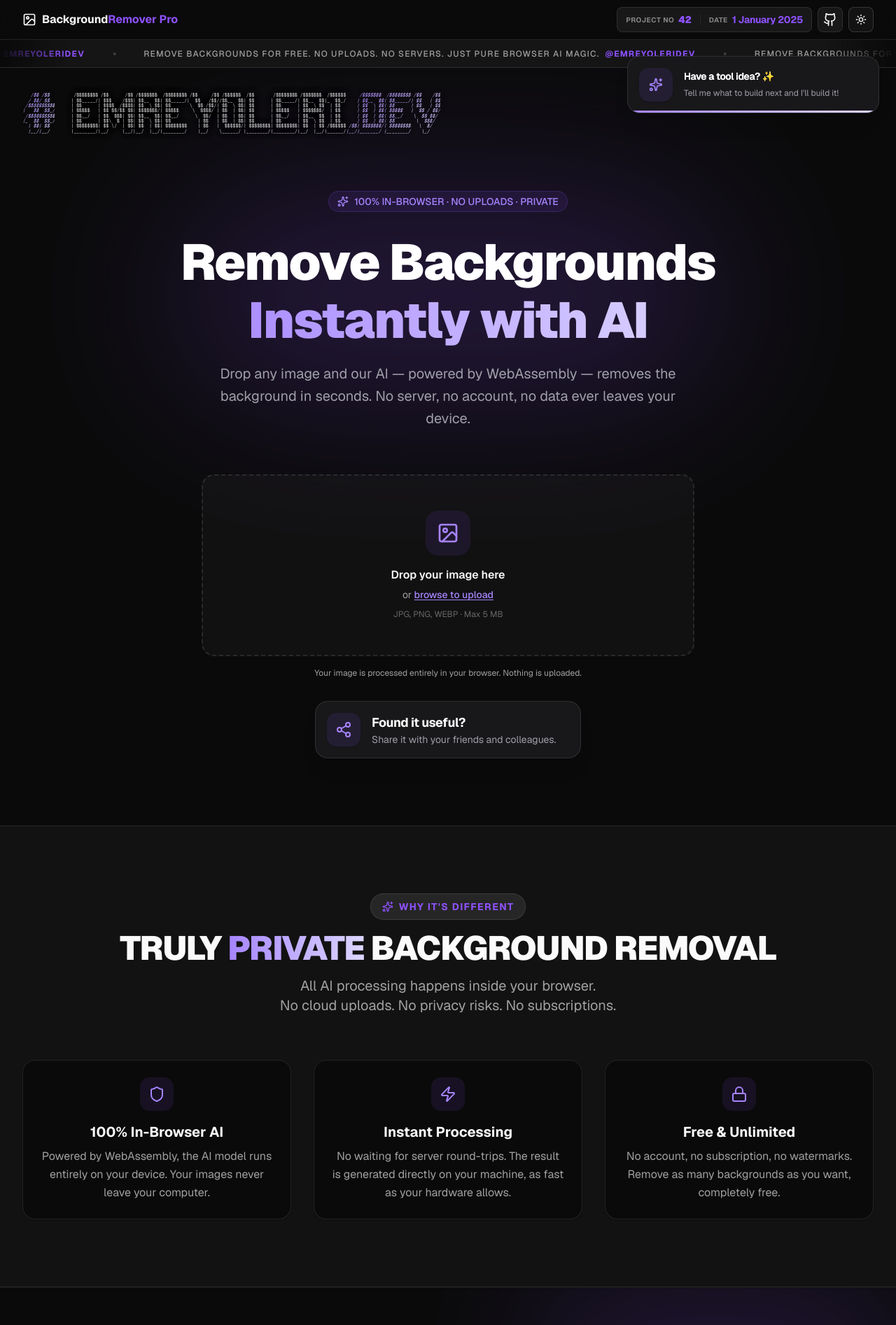
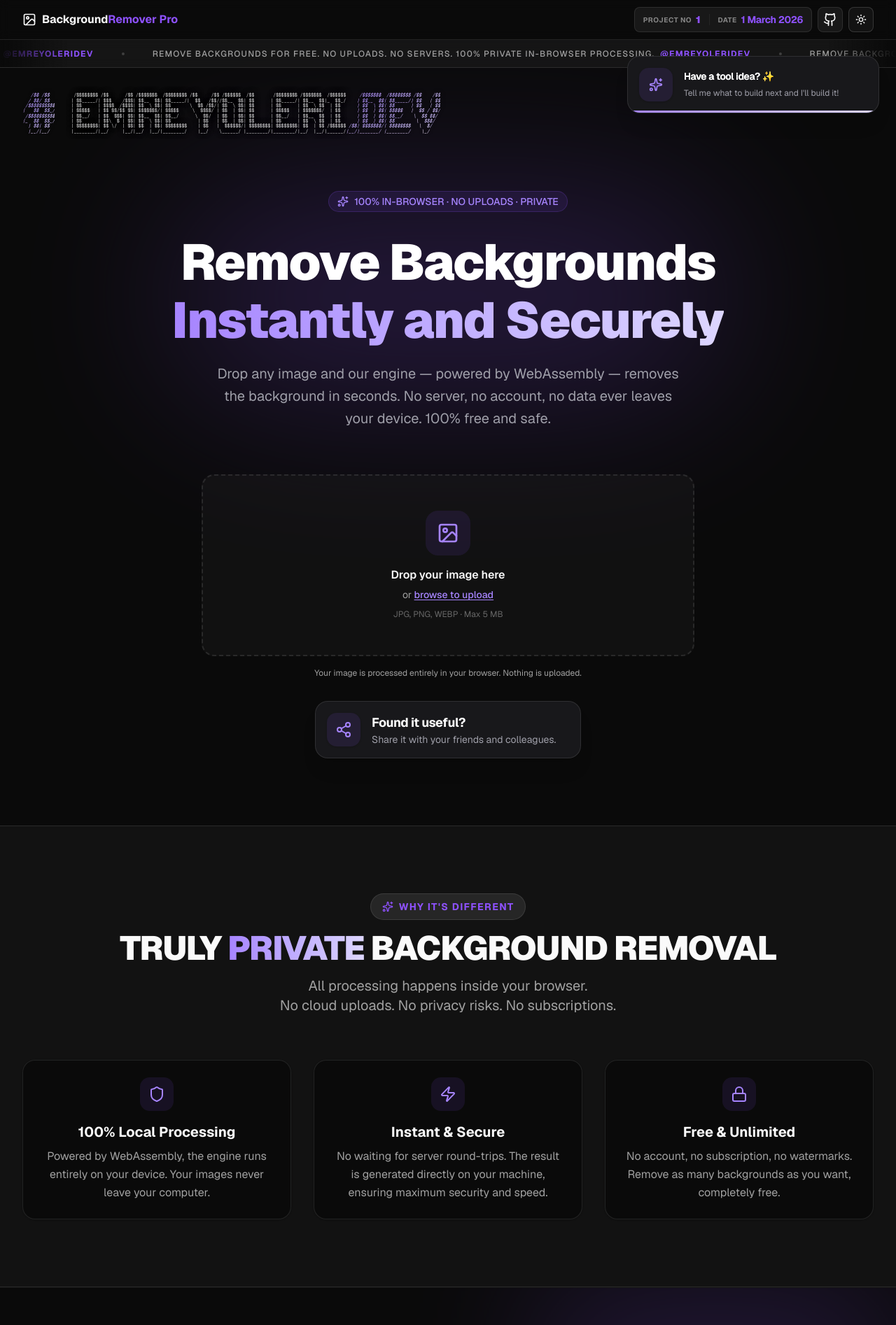
Before and after one commit to emreyoleridev/background-remover, a Next.js app: page / in a window 1280 px wide. Shown: the top 1894 px of the page at 70% size. Built offline with nearby package versions, Linux system fonts and the light colour scheme; no server answers.

Commit message:
feat: refine background remover tool with higher quality and improved UI

```diff
--- a/src/components/boilerplate/layout/tool-shell.tsx
+++ b/src/components/boilerplate/layout/tool-shell.tsx
@@ -10,6 +10,8 @@ import { getThemeClasses } from "@/lib/boilerplate/theme";
 import { triggerShareModal } from "@/components/boilerplate/common/share-modal";
 import { cn } from "@/lib/boilerplate/utils";
 import { contentConfig } from "@/config";
+import { triggerSubscribeModal } from "@/components/boilerplate/common/subscribe-modal";
+import { triggerDiscoverMoreCTA } from "@/components/boilerplate/layout/discover-more-cta";
 
 // ---------------------------------------------------------------------------
 // Types
@@ -22,25 +24,23 @@ type Stage = "idle" | "preview" | "processing" | "done";
 function CheckerboardImage({ src, alt }: { src: string; alt: string }) {
     return (
         <div
-            className="relative w-full rounded-xl overflow-hidden"
+            className="relative w-full aspect-square rounded-xl overflow-hidden border border-border/50 shadow-inner"
             style={{
+                backgroundColor: "#ffffff",
                 backgroundImage: `
-                    linear-gradient(45deg, #ccc 25%, transparent 25%),
-                    linear-gradient(-45deg, #ccc 25%, transparent 25%),
-                    linear-gradient(45deg, transparent 75%, #ccc 75%),
-                    linear-gradient(-45deg, transparent 75%, #ccc 75%)
+                    linear-gradient(45deg, #f0f0f0 25%, transparent 25%),
+                    linear-gradient(-45deg, #f0f0f0 25%, transparent 25%),
+                    linear-gradient(45deg, transparent 75%, #f0f0f0 75%),
+                    linear-gradient(-45deg, transparent 75%, #f0f0f0 75%)
                 `,
                 backgroundSize: "20px 20px",
                 backgroundPosition: "0 0, 0 10px, 10px -10px, -10px 0px",
-                backgroundColor: "#f0f0f0",
             }}
         >
-            {/* Dark mode overlay */}
-            <div className="absolute inset-0 dark:opacity-30 dark:[background-image:linear-gradient(45deg,#444_25%,transparent_25%),linear-gradient(-45deg,#444_25%,transparent_25%),linear-gradient(45deg,transparent_75%,#444_75%),linear-gradient(-45deg,transparent_75%,#444_75%)] dark:bg-transparent opacity-0" />
             <img
                 src={src}
                 alt={alt}
-                className="relative w-full h-auto object-contain max-h-[480px]"
+                className="relative w-full h-full object-contain p-2"
             />
         </div>
     );
@@ -91,6 +91,7 @@ export function ToolShell() {
             const { removeBackground } = await import("@imgly/background-removal");
 
             const blob = await removeBackground(file, {
+                model: "isnet", // Higher precision model
                 progress: (key: string, current: number, total: number) => {
                     if (total > 0) {
                         setProgress(Math.round((current / total) * 100));
@@ -123,6 +124,12 @@ export function ToolShell() {
         a.href = resultUrl;
         a.download = `${baseName}-no-bg.png`;
         a.click();
+
+        // Trigger marketing CTAs after download
+        setTimeout(() => {
+            triggerSubscribeModal();
+            triggerDiscoverMoreCTA();
+        }, 1000);
     }, [resultUrl]);
 
     // -----------------------------------------------------------------------
@@ -245,7 +252,7 @@ export function ToolShell() {
                                     </div>
                                     <div className="bg-black/70 backdrop-blur-md rounded-xl px-4 py-2 text-center">
                                         <p className="text-white text-sm font-semibold">
-                                            {progress < 5 ? "Loading AI model…" : `Removing background… ${progress}%`}
+                                            {progress < 5 ? "Loading engine..." : `Removing background... ${progress}%`}
                                         </p>
                                     </div>
                                 </div>
@@ -278,30 +285,32 @@ export function ToolShell() {
                         </div>
 
                         {/* Before / After comparison */}
-                        <div className="grid grid-cols-1 sm:grid-cols-2 gap-4">
+                        <div className="grid grid-cols-1 sm:grid-cols-2 gap-4 items-stretch">
                             {/* Original */}
-                            <div className="rounded-2xl border border-border bg-card overflow-hidden shadow-sm">
+                            <div className="flex flex-col rounded-2xl border border-border bg-card overflow-hidden shadow-sm h-full">
                                 <div className="px-3 py-2 border-b border-border">
-                                    <span className="text-xs font-medium text-muted-foreground">Original</span>
+                                    <span className="text-xs font-medium text-muted-foreground uppercase tracking-wider">Original</span>
                                 </div>
-                                <div className="p-3">
-                                    <img
-                                        src={originalUrl!}
-                                        alt="Original"
-                                        className="w-full h-auto max-h-[240px] object-contain rounded-lg bg-muted"
-                                    />
+                                <div className="flex-1 p-3 flex items-center justify-center bg-muted/20">
+                                    <div className="relative w-full aspect-square rounded-xl overflow-hidden border border-border/50 bg-white shadow-inner">
+                                        <img
+                                            src={originalUrl!}
+                                            alt="Original"
+                                            className="w-full h-full object-contain p-2"
+                                        />
+                                    </div>
                                 </div>
                             </div>
 
                             {/* Result */}
-                            <div className="rounded-2xl border border-violet-500/40 bg-card overflow-hidden shadow-sm ring-1 ring-violet-500/20">
-                                <div className="px-3 py-2 border-b border-border flex items-center gap-1.5">
-                                    <span className="text-xs font-medium text-muted-foreground">Result</span>
-                                    <span className="text-[10px] font-medium px-1.5 py-0.5 rounded-full bg-emerald-500/10 text-emerald-500">
+                            <div className="flex flex-col rounded-2xl border border-violet-500/40 bg-card overflow-hidden shadow-sm ring-1 ring-violet-500/20 h-full">
+                                <div className="px-3 py-2 border-b border-border flex items-center justify-between">
+                                    <span className="text-xs font-medium text-muted-foreground uppercase tracking-wider">Result</span>
+                                    <span className="text-[10px] font-bold px-2 py-0.5 rounded-full bg-emerald-500/10 text-emerald-500 uppercase tracking-tight">
                                         Transparent PNG
                                     </span>
                                 </div>
-                                <div className="p-3">
+                                <div className="flex-1 p-3 flex items-center justify-center bg-muted/20">
                                     <CheckerboardImage src={resultUrl} alt="Result" />
                                 </div>
                             </div>
@@ -325,7 +334,7 @@ export function ToolShell() {
                                 size="lg"
                             >
                                 <RefreshCw className="w-4 h-4" />
-                                Remove Another
+                                New Upload
                             </Button>
                         </div>
                     </div>
--- a/src/config/index.ts
+++ b/src/config/index.ts
@@ -13,7 +13,6 @@ export const siteConfig = {
     // ---------------------------------------------------------------------------
     brand: {
         signatureEnabled: true,
-        signatureText: "// emreyoleri.dev",
         url: "https://emreyoleri.dev"
     },
 
@@ -21,9 +20,9 @@ export const siteConfig = {
     // 3. SEO & Metadata
     // ---------------------------------------------------------------------------
     seo: {
-        title: "Background Remover Pro – Free AI Background Removal, 100% In-Browser",
-        description: "Remove image backgrounds instantly with AI-powered WebAssembly. No uploads, no servers, no signups. Completely private and free.",
-        keywords: ["background remover", "remove background", "ai background removal", "transparent png", "free background remover", "browser-based", "no upload", "privacy"],
+        title: "Background Remover Pro – Free, 100% In-Browser Privacy-First Removal",
+        description: "Remove image backgrounds instantly with high-performance WebAssembly. No uploads, no servers, no signups. Completely private, secure and free.",
+        keywords: ["background remover", "remove background", "transparent png", "free background remover", "browser-based", "no upload", "privacy", "secure"],
         url: "https://bgremover.pro",
         twitterHandle: "@emreyoleridev",
     },
@@ -87,8 +86,8 @@ export const siteConfig = {
     // ---------------------------------------------------------------------------
     buildMeta: {
         enabled: true,
-        buildDay: 42,
-        startedAt: "2025-01-01",
+        buildDay: 1,
+        startedAt: "2026-03-01",
     },
 } as const;
 
@@ -98,8 +97,8 @@ export const contentConfig = {
     // ---------------------------------------------------------------------------
     hero: {
         badgeText: "100% IN-BROWSER · NO UPLOADS · PRIVATE",
-        title: "Remove Backgrounds_Instantly with AI",
-        subtitle: "Drop any image and our AI — powered by WebAssembly — removes the background in seconds. No server, no account, no data ever leaves your device.",
+        title: "Remove Backgrounds_Instantly and Securely",
+        subtitle: "Drop any image and our engine — powered by WebAssembly — removes the background in seconds. No server, no account, no data ever leaves your device. 100% free and safe.",
     },
 
     // ---------------------------------------------------------------------------
@@ -108,10 +107,10 @@ export const contentConfig = {
     features: {
         badge: "Why It's Different",
         title: "Truly *Private* Background Removal",
-        subtitle: "All AI processing happens inside your browser.\nNo cloud uploads. No privacy risks. No subscriptions.",
+        subtitle: "All processing happens inside your browser.\nNo cloud uploads. No privacy risks. No subscriptions.",
         items: [
-            { title: "100% In-Browser AI", description: "Powered by WebAssembly, the AI model runs entirely on your device. Your images never leave your computer.", icon: Shield },
-            { title: "Instant Processing", description: "No waiting for server round-trips. The result is generated directly on your machine, as fast as your hardware allows.", icon: Zap },
+            { title: "100% Local Processing", description: "Powered by WebAssembly, the engine runs entirely on your device. Your images never leave your computer.", icon: Shield },
+            { title: "Instant & Secure", description: "No waiting for server round-trips. The result is generated directly on your machine, ensuring maximum security and speed.", icon: Zap },
             { title: "Free & Unlimited", description: "No account, no subscription, no watermarks. Remove as many backgrounds as you want, completely free.", icon: Lock },
         ],
     },
@@ -138,7 +137,7 @@ export const contentConfig = {
     // ---------------------------------------------------------------------------
     marquee: {
         enabled: true,
-        text: "Remove backgrounds for free. No uploads. No servers. Just pure browser AI magic.",
+        text: "Remove backgrounds for free. No uploads. No servers. 100% private in-browser processing.",
         platform: {
             label: "@emreyoleridev",
             url: "https://x.com/emreyoleridev"
@@ -170,7 +169,7 @@ export const contentConfig = {
     // ---------------------------------------------------------------------------
     tool: {
         demo: {
-            title: "AI Background Remover",
+            title: "Background Remover",
             description: "Upload your image and remove the background instantly — 100% in your browser.",
         },
         sharePrompt: {
```
Also changed, not shown: 1 other file (tests, documents, lock files or other folders).
